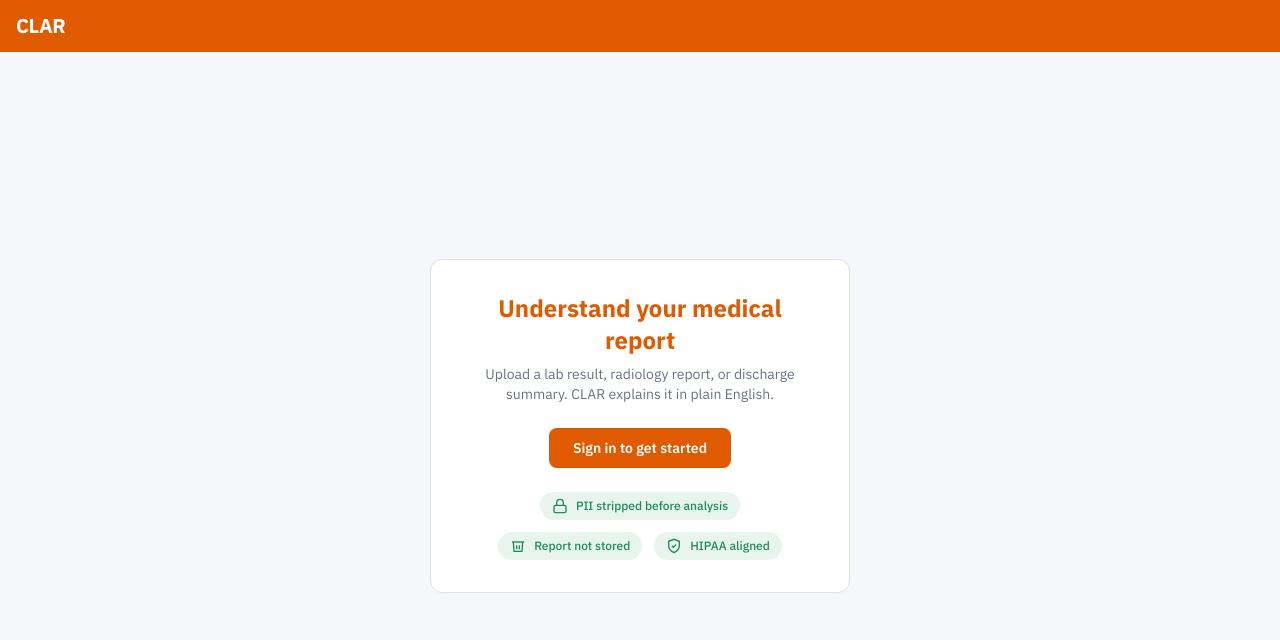
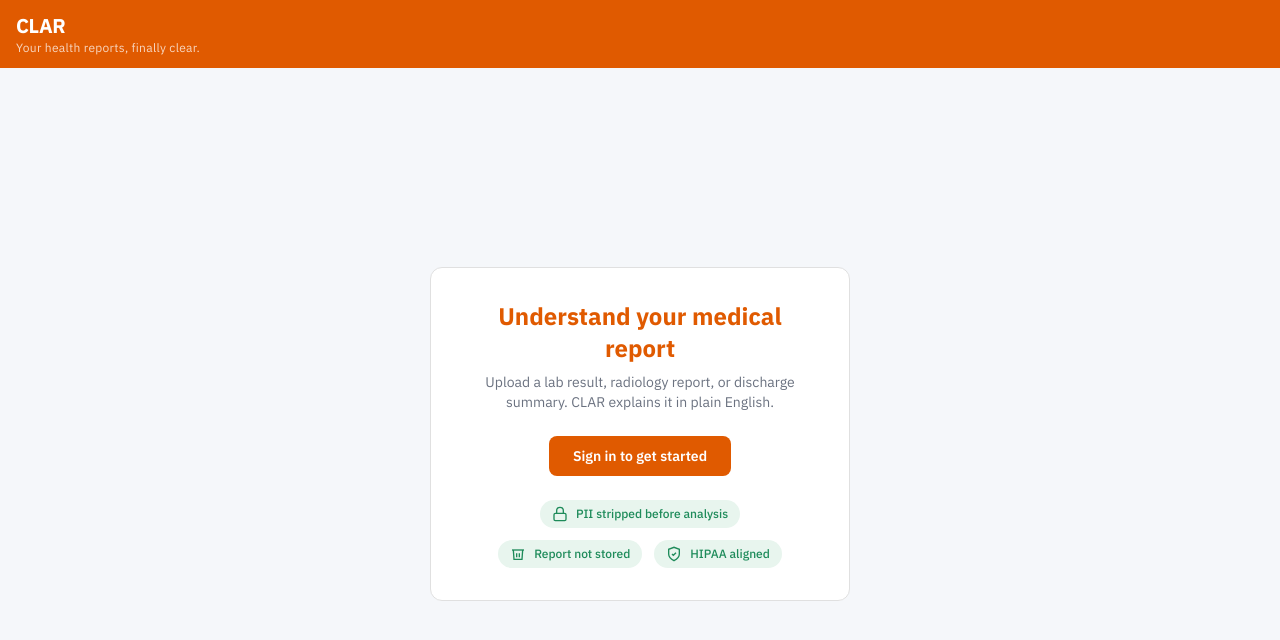
Before and after one commit to Stella-Achar-Oiro/clar, a Next.js app in the folder frontend/: page / in a window 1280 px wide. Shown: the top 640 px of the page. Built offline with nearby package versions, Linux system fonts and the light colour scheme; no server answers.

Commit message:
feat: restore tagline to NavBar

```diff
--- a/frontend/components/shared/NavBar.tsx
+++ b/frontend/components/shared/NavBar.tsx
@@ -32,11 +32,11 @@ export function NavBar({ onNewReport, onMenuToggle, menuOpen }: NavBarProps) {
           </button>
         )}
         <div
-          className="text-white text-xl font-bold tracking-tight"
           onClick={onNewReport}
           style={{ cursor: onNewReport ? "pointer" : "default" }}
         >
-          CLAR
+          <div className="text-white text-xl font-bold tracking-tight">CLAR</div>
+          <div className="text-white text-xs opacity-75 tracking-wide">Your health reports, finally clear.</div>
         </div>
       </div>
       {onNewReport && (
```
